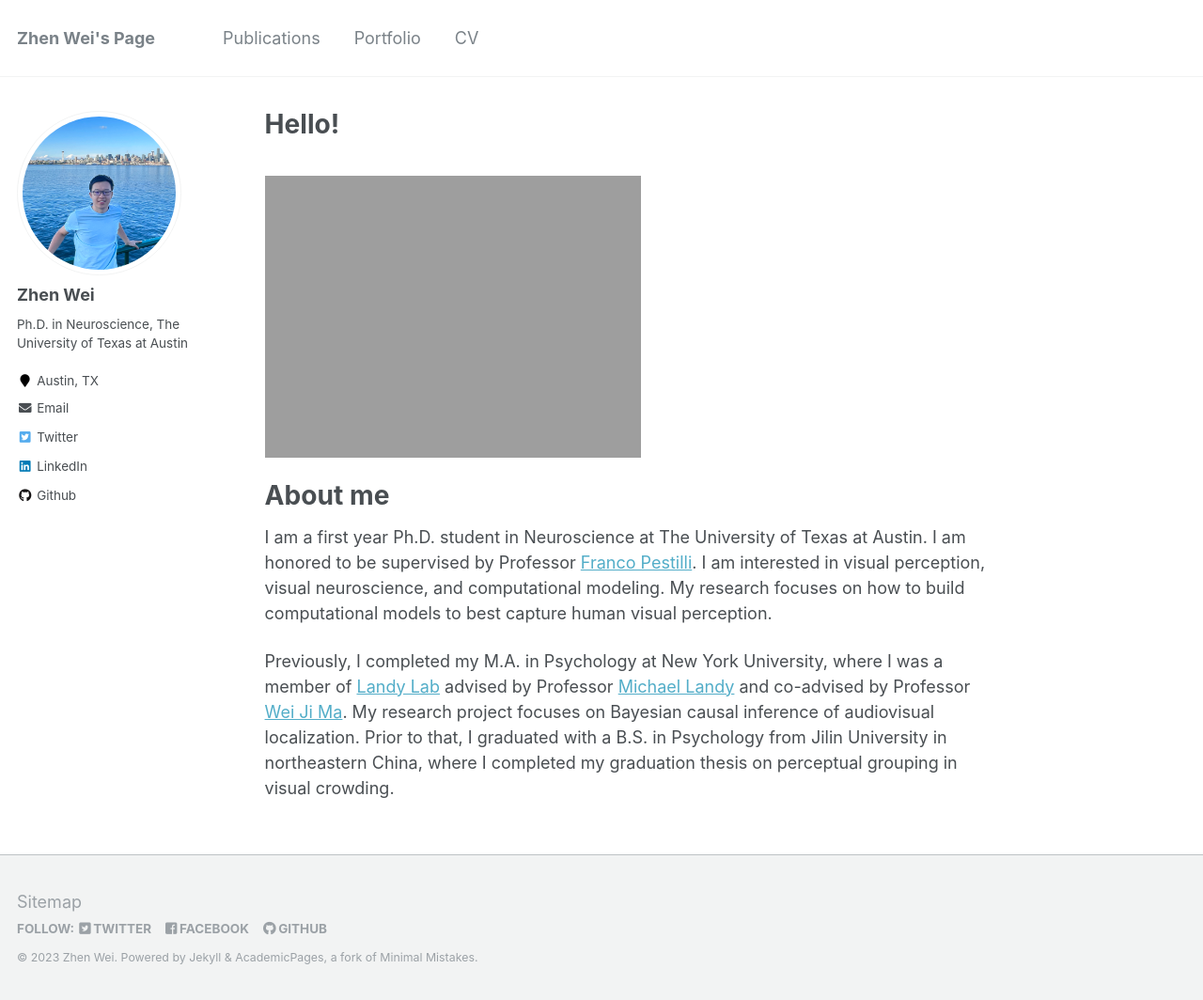
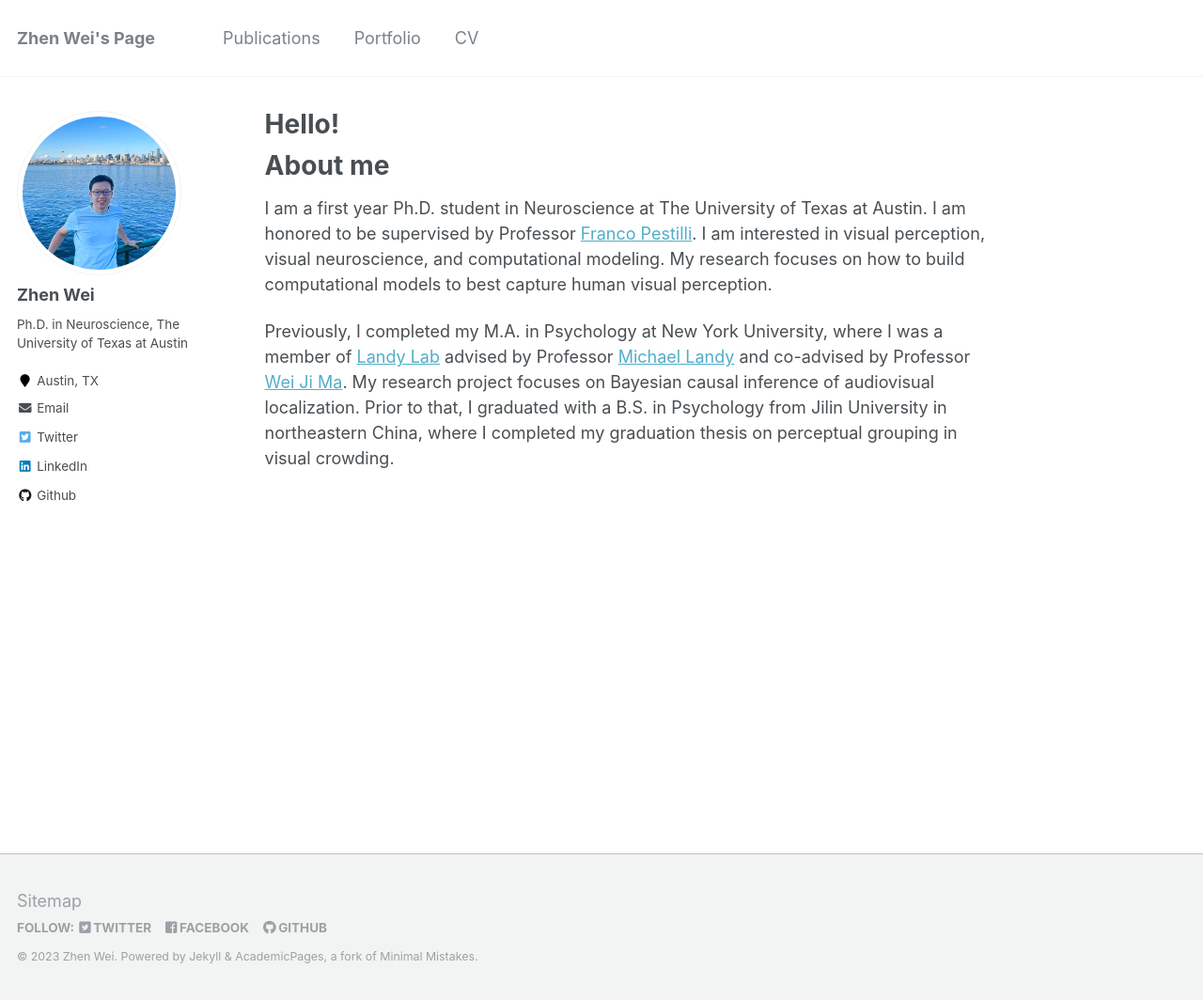
Before and after one commit to zhenwei-psych/zhenwei-psych.github.io, a Jekyll site: the page built from _pages/about.md, in a window 1280 px wide and 1064 px high. Shown: the whole window at 94% size. Built offline with Jekyll 4.4.1, drawn with Linux system fonts in a browser that asks for light colours.

Commit message:
Update about.md

```diff
--- a/_pages/about.md
+++ b/_pages/about.md
@@ -8,9 +8,6 @@ redirect_from:
   - /about.html
 ---
 
-<br/><img src='/images/zhen(1).jpg'>
-
-
 About me
 ======
 I am a first year Ph.D. student in Neuroscience at The University of Texas at Austin. I am honored to be supervised by Professor [Franco Pestilli](https://liberalarts.utexas.edu/psychology/faculty/fp4834). I am interested in visual perception, visual neuroscience, and computational modeling. My research focuses on how to build computational models to best capture human visual perception.
```
